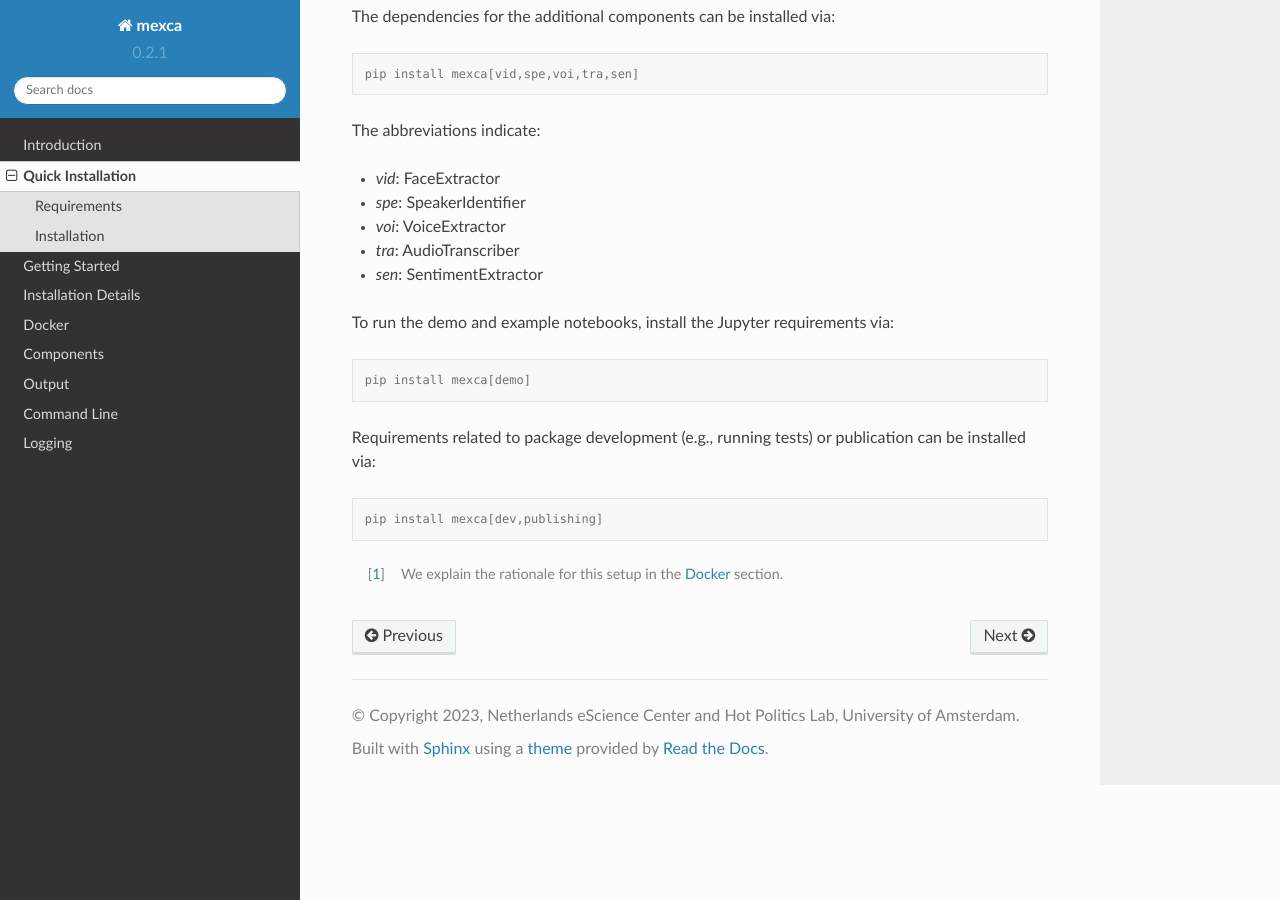
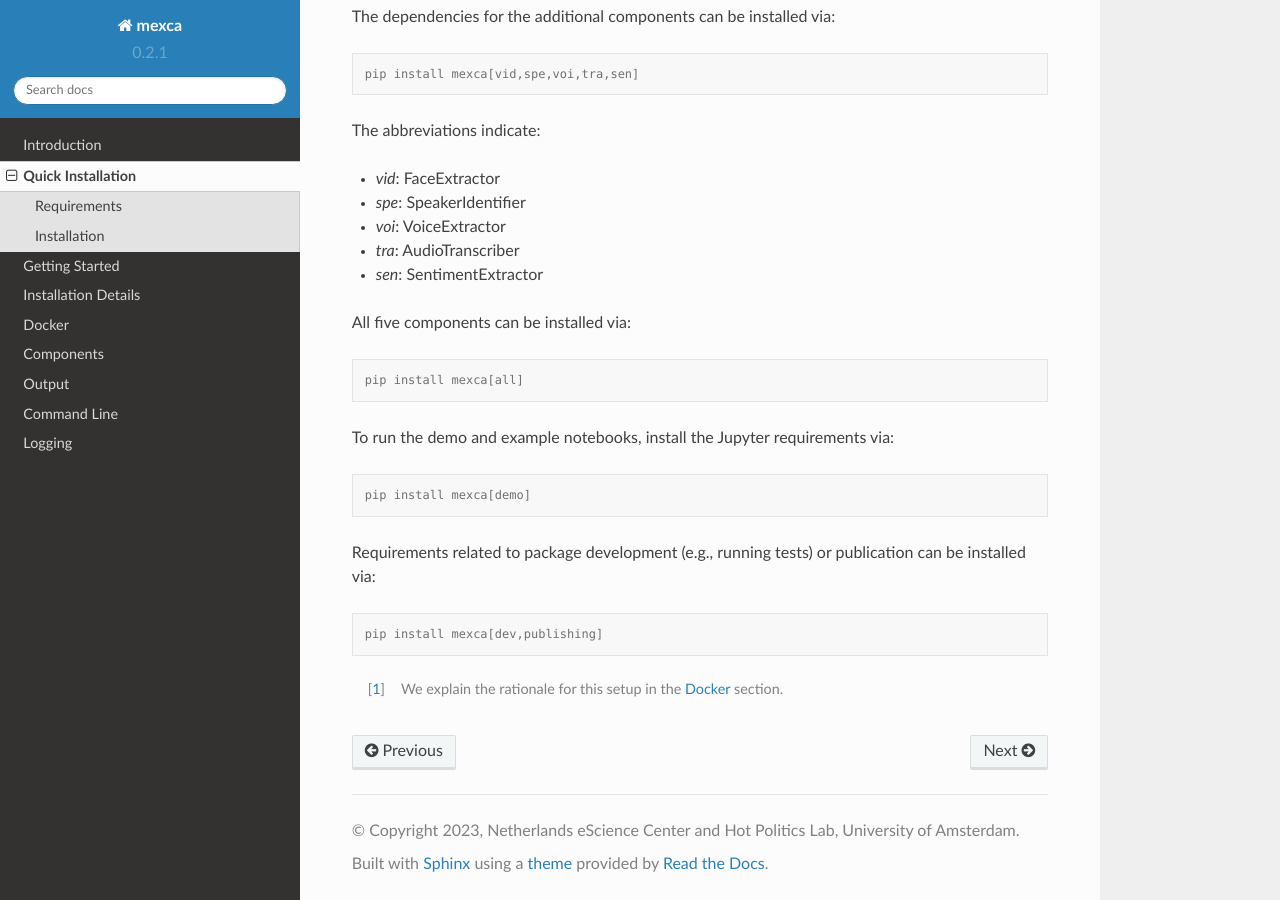
Before and after one commit to mexca/mexca, a Sphinx documentation site: the page built from docs/quick_installation.rst, in a window 1280 px wide and 900 px high, scrolled down 1083 px. Built offline with Sphinx 7.4.7 and the Read the Docs theme 2.0.0, drawn with Linux system fonts in a browser that asks for light colours.

Commit message:
Restrict stable-ts version and add "all" extra requirements

```diff
--- a/docs/installation_details.rst
+++ b/docs/installation_details.rst
@@ -84,6 +84,12 @@
 * `tra`: AudioTranscriber
 * `sen`: SentimentExtractor
 
+All five components can be installed via:
+
+.. code-block:: console
+
+    pip install mexca[all]
+
 .. note::
 
     It is also possible to run some pipeline components with containers and others without.
--- a/docs/quick_installation.rst
+++ b/docs/quick_installation.rst
@@ -52,6 +52,12 @@
 * `tra`: AudioTranscriber
 * `sen`: SentimentExtractor
 
+All five components can be installed via:
+
+.. code-block:: console
+
+    pip install mexca[all]
+
 To run the demo and example notebooks, install the Jupyter requirements via:
 
 .. code-block:: console
--- a/setup.cfg
+++ b/setup.cfg
@@ -69,7 +69,7 @@
     praat-parselmouth==0.4.1
 tra =
     openai-whisper
-    stable-ts
+    stable-ts==1.0.3
     torch==1.12.0
 sen =
     protobuf==3.20
@@ -77,6 +77,7 @@
     sentencepiece
     torch==1.12.0
     transformers==4.19.2
+all = mexca[vid,spe,voi,tra,sen]
 demo =
     ipywidgets
     pyyaml
```
Also changed, not shown: 2 other files.
